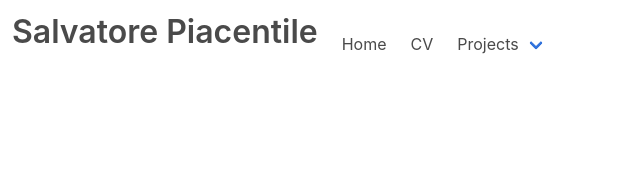
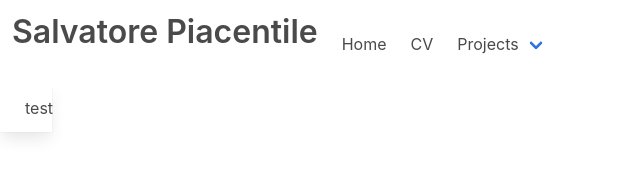
Before and after one commit to piacentiles/piacentiles.github.io, a plain HTML site: page index.html in a window 1280 px wide. Shown: the full height of the page, 0-640 px from the left. Drawn offline with Linux system fonts and the light colour scheme.

Commit message:
Update index.html

```diff
--- a/index.html
+++ b/index.html
@@ -37,5 +37,10 @@
             </div>
          </div>
       </nav>
+      <div class="columns card is-centered">
+         <div class="column is-6">
+           test
+         </div>
+      </div>
    </body>
 </html>
```
